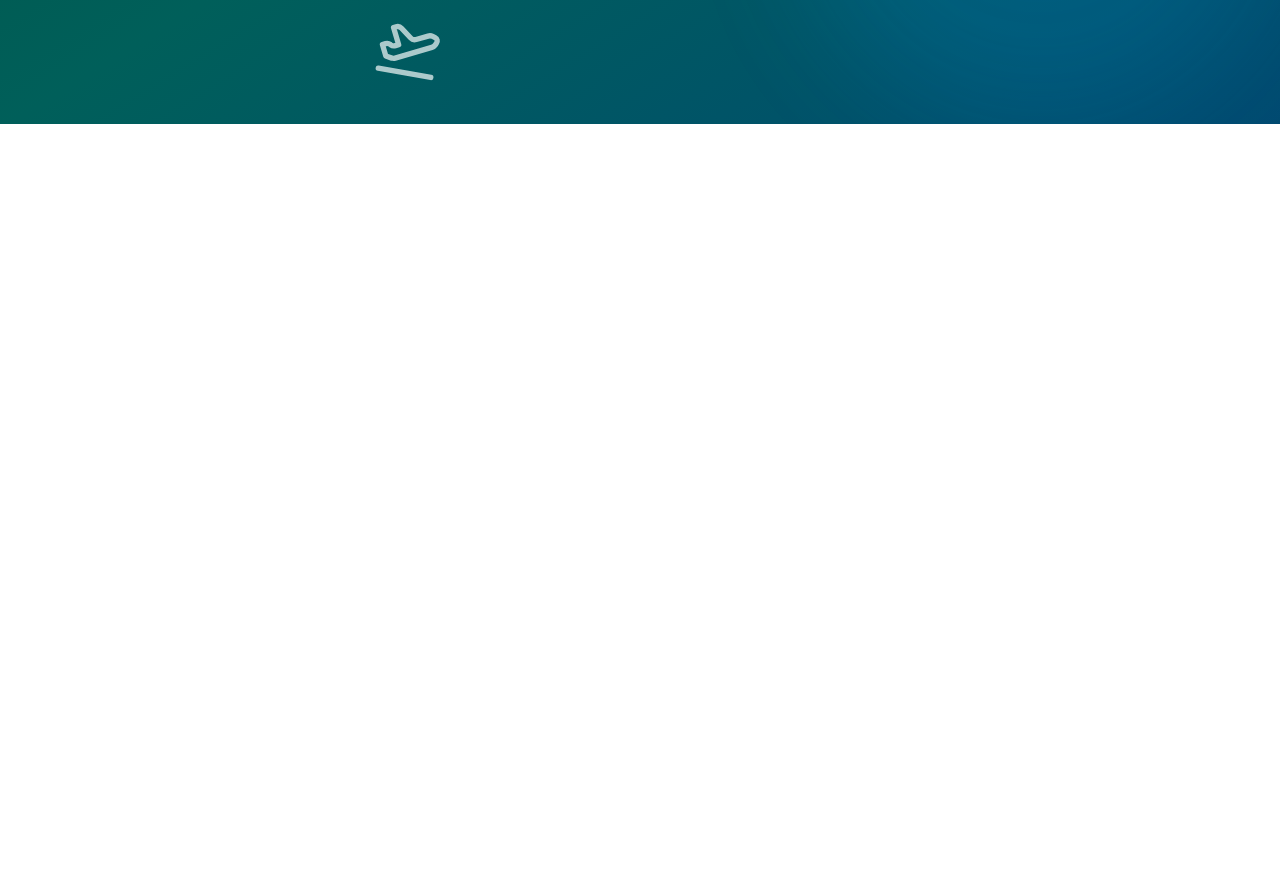
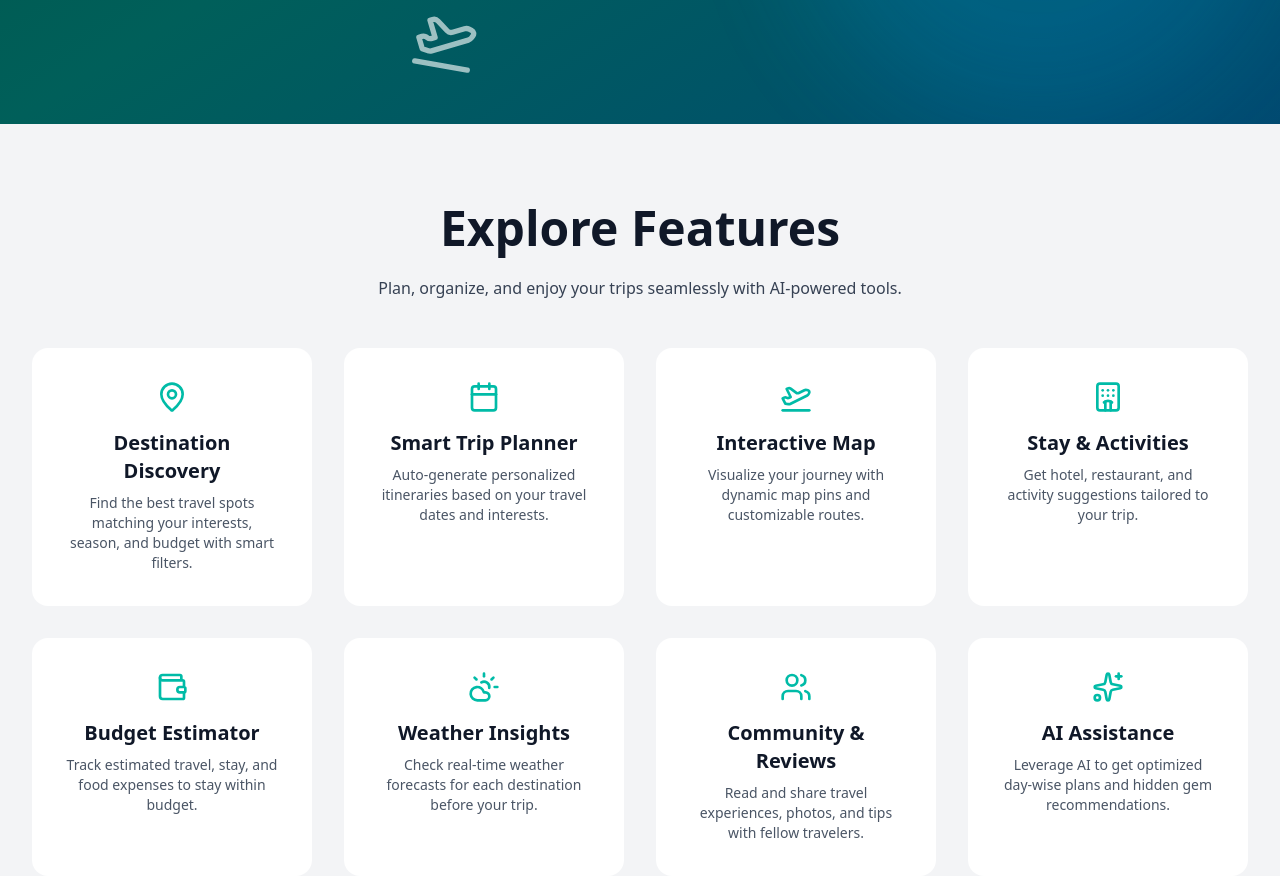
Before and after one commit to Ankita-Gupta2004/SafarSphere, a React (Vite) app in the folder frontend/: page / in a window 1280 px wide. Shown: the part 740-1616 px from the top of the page. Before the commit the page ends 864 px from the top, so only its background shows below. Built offline with nearby package versions, Linux system fonts and the light colour scheme.

Commit message:
added features section

```diff
--- a/frontend/src/components/homepage/Homepage.jsx
+++ b/frontend/src/components/homepage/Homepage.jsx
@@ -1,12 +1,14 @@
 import React from 'react'
 import Hero from './Hero'
 import Navbar from '../Navbar'
+import FeaturesSection from './featuresSection'
 
 const Homepage = () => {
   return (
     <>
         <Navbar />
         <Hero />
+        <FeaturesSection />
     </>
   )
 }
--- /dev/null
+++ b/frontend/src/components/homepage/featuresSection.jsx
@@ -0,0 +1,97 @@
+import {
+  MapPin,
+  Calendar,
+  PlaneTakeoff,
+  Hotel,
+  Wallet,
+  CloudSun,
+  Users,
+  Sparkles,
+} from "lucide-react";
+
+const features = [
+  {
+    icon: <MapPin size={32} />,
+    title: "Destination Discovery",
+    description:
+      "Find the best travel spots matching your interests, season, and budget with smart filters.",
+  },
+  {
+    icon: <Calendar size={32} />,
+    title: "Smart Trip Planner",
+    description:
+      "Auto-generate personalized itineraries based on your travel dates and interests.",
+  },
+  {
+    icon: <PlaneTakeoff size={32} />,
+    title: "Interactive Map",
+    description:
+      "Visualize your journey with dynamic map pins and customizable routes.",
+  },
+  {
+    icon: <Hotel size={32} />,
+    title: "Stay & Activities",
+    description:
+      "Get hotel, restaurant, and activity suggestions tailored to your trip.",
+  },
+  {
+    icon: <Wallet size={32} />,
+    title: "Budget Estimator",
+    description:
+      "Track estimated travel, stay, and food expenses to stay within budget.",
+  },
+  {
+    icon: <CloudSun size={32} />,
+    title: "Weather Insights",
+    description:
+      "Check real-time weather forecasts for each destination before your trip.",
+  },
+  {
+    icon: <Users size={32} />,
+    title: "Community & Reviews",
+    description:
+      "Read and share travel experiences, photos, and tips with fellow travelers.",
+  },
+  {
+    icon: <Sparkles size={32} />,
+    title: "AI Assistance",
+    description:
+      "Leverage AI to get optimized day-wise plans and hidden gem recommendations.",
+  },
+];
+
+export default function Features() {
+  return (
+    <section className="py-20 bg-gray-100 dark:bg-gray-900 ">
+      <div className="max-w-7xl mx-auto px-6 lg:px-8 text-center">
+        {/* Heading */}
+        <h2 className="text-4xl sm:text-5xl font-extrabold text-gray-900 dark:text-white mb-6">
+          Explore Features
+        </h2>
+        <p className="text-gray-700 dark:text-gray-300 mb-12 max-w-2xl mx-auto">
+          Plan, organize, and enjoy your trips seamlessly with AI-powered tools.
+        </p>
+
+        {/* Features Grid */}
+        <div className="grid grid-cols-1 sm:grid-cols-2 lg:grid-cols-4 gap-8">
+          {features.map((feature, index) => (
+            <div
+              key={index}
+              className="bg-white dark:bg-gray-800 p-8 rounded-2xl flex flex-col items-center text-center border border-transparent hover:border-teal-500 dark:hover:border-teal-400 transition"
+            >
+              <div className="text-teal-500 dark:text-teal-400 mb-4">
+                {feature.icon}
+              </div>
+              <h3 className="text-xl font-semibold mb-2 text-gray-900 dark:text-white">
+                {feature.title}
+              </h3>
+              <p className="text-gray-600 dark:text-gray-300 text-sm">
+                {feature.description}
+              </p>
+            </div>
+          ))}
+        </div>
+      </div>
+    </section>
+  );
+}
```
